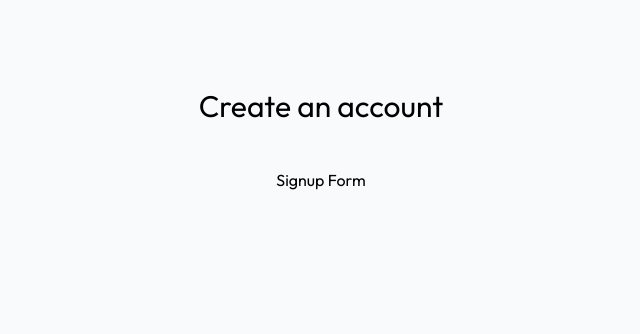
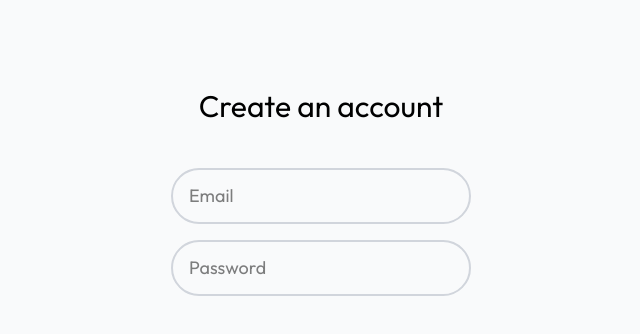
Before and after one commit to viveksingh-01/lumina, a React (Vite) app: page /auth/signup in a window 1280 px wide. Shown: the top 334 px of the page, without its empty margins (319-959 px from the left). Built offline with nearby package versions, Linux system fonts and the light colour scheme; no server answers.

Commit message:
feat: implement Signup component with email and password input fields

```diff
--- a/src/components/Signup/Signup.tsx
+++ b/src/components/Signup/Signup.tsx
@@ -1,10 +1,19 @@
+import { useState } from "react";
+import InputField from "../InputField/InputField";
+
 const Signup: React.FC = () => {
+  const [formData, setFormData] = useState({
+    email: "",
+    password: "",
+  });
+
   return (
     <div className="min-h-screen flex flex-col items-center pt-20 bg-gray-50 p-4">
       <h1 className="text-3xl p-2 mb-9">Create an account</h1>
       <div>
         <form>
-          <div>Signup Form</div>
+          <InputField type="email" name="email" placeholder="Email" value={formData.email} />
+          <InputField type="password" name="password" placeholder="Password" value={formData.password} />
         </form>
       </div>
     </div>
```
